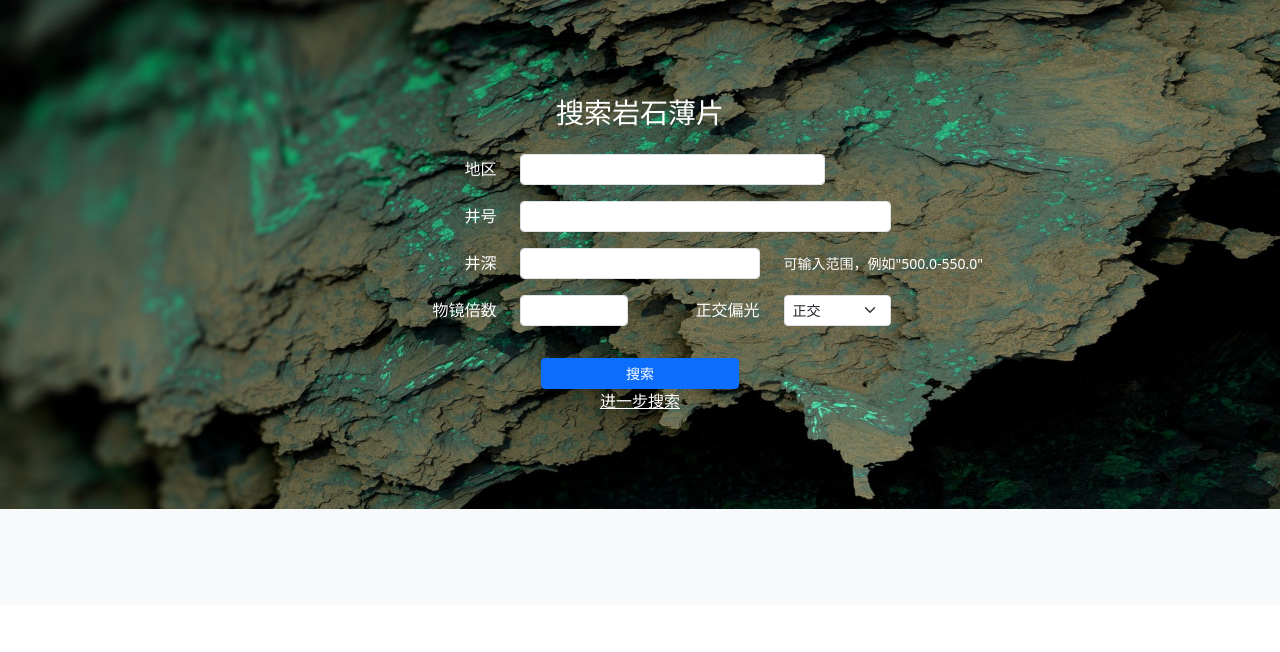
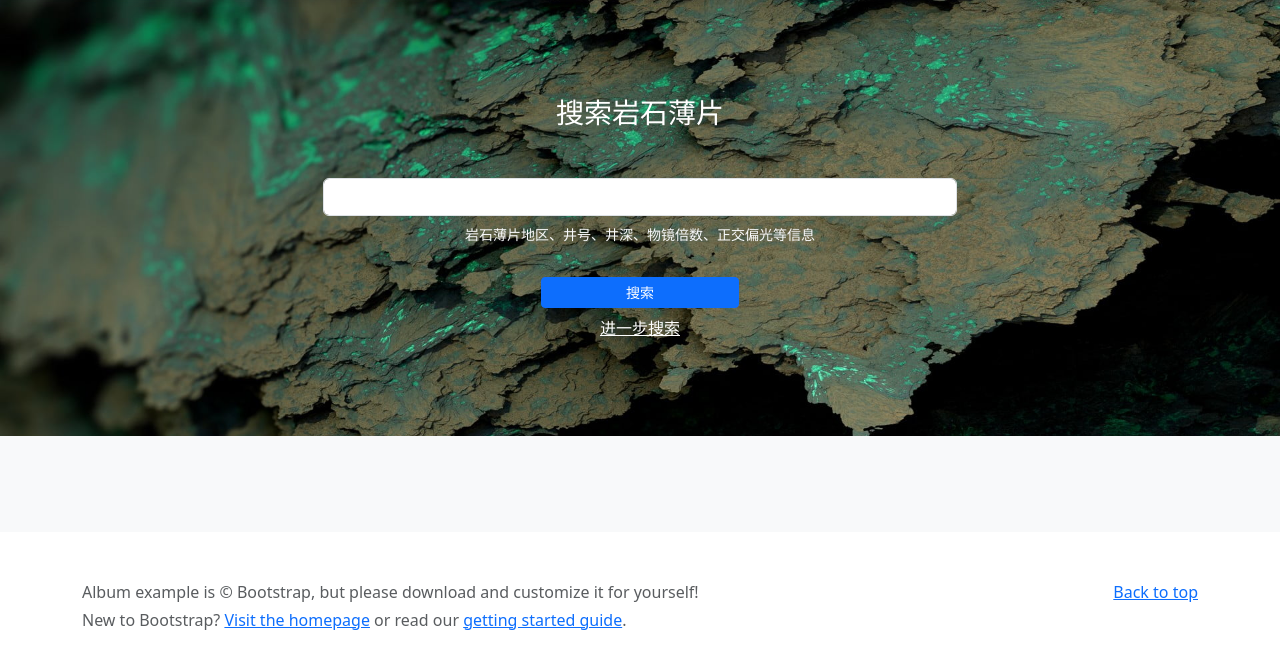
Before and after one commit to BackNumberyyds/rock-thin-section, a Django app: page / in a window 1280 px wide. Shown: the part 66-718 px from the top of the page. After the commit the page ends 696 px from the top, so only its background shows below. Run offline with Django 4.2, Linux system fonts and the light colour scheme; data that the repository does not hold is empty; parts of the project's set-up code (start-up, migrations or seed data) failed here and were passed over; some libraries are stand-ins or nearby versions.

Commit message:
form switching function & add none choice to orth select imput

```diff
--- a/rock/forms.py
+++ b/rock/forms.py
@@ -8,14 +8,11 @@ class FileFieldForm(forms.Form):
 
 
 class NormalSerchForm(forms.Form):
-    search_field = forms.CharField(max_length=100, widget=forms.TextInput(
-        attrs={'class': 'form-control mb-2', 'placeholder': 'Search'}))
+    search_field = forms.CharField(max_length=100, label=False, widget=forms.TextInput(
+        attrs={'class': 'form-control mb-2'}))
 
 
-CHOICE = [
-    ('单偏', 'dwad'),
-    ('正交', 'dad')
-]
+ORTH_CHOICE = (('', '———'),) + ORTH_MODE
 
 
 class DetailedSearchForm(forms.Form):
@@ -28,4 +25,4 @@ class DetailedSearchForm(forms.Form):
     lens_field = forms.IntegerField(
         label='物镜倍数', required=False, widget=forms.NumberInput(attrs={'class': 'form-control form-control-sm'}))
     orth_field = forms.ChoiceField(
-        label='正交偏光', required=False, choices=ORTH_MODE, widget=forms.Select(attrs={'class': 'form-select form-select-sm', 'style': 'height:31px'}))
+        label='正交偏光', required=False, choices=ORTH_CHOICE, widget=forms.Select(attrs={'class': 'form-select form-select-sm'}))
--- a/rock/static/css/styles.css
+++ b/rock/static/css/styles.css
@@ -6,3 +6,7 @@
     background-size: cover;
     background-position: 50%;
 }
+
+#form_toggler {
+    cursor: pointer;
+}
--- a/rock/templates/index.html
+++ b/rock/templates/index.html
@@ -7,15 +7,30 @@
         <div class="row py-lg-5 px-lg-5">
             <div class="col-lg-8 col-md-10 mx-auto">
                 <h3 class="fw-light text-white"><strong>搜索岩石薄片</strong></h1>
-                    <!-- <form>
-                        {{ normal_form }}
-                        <button type="submit">Search</button>
-                    </form> -->
-                    <!-- <form>
-                        {{ detailed_form }}
-                        <button type="submit">Search</button>
-                    </form> -->
-                    <form>
+
+                    {% if messages %}
+                    <ul class="messages">
+                        {% for message in messages %}
+                        <li{% if message.tags %} class="{{ message.tags }}" {% endif %}>{{ message }}</li>
+                            {% endfor %}
+                    </ul>
+                    {% endif %}
+
+                    <form id="normal_form">
+                        <div class="row mt-5 align-items-center justify-content-center">
+                            <div class="col-10">
+                                {{ normal_form }}
+                                <div class="form-text text-light">
+                                    岩石薄片地区、井号、井深、物镜倍数、正交偏光等信息
+                                </div>
+                            </div>
+                        </div>
+                        <input type="hidden" name="form_type" value="normal_form">
+                        <div class="row my-2 align-items-center justify-content-center">
+                            <button type="submit" class="col-3 btn btn-primary btn-sm mt-4">搜索</button>
+                        </div>
+                    </form>
+                    <form style="display:none;" id="detailed_form">
                         <div class="row mt-4 align-items-center">
                             <div class="col-3 col-md-4 d-flex justify-content-end text-white">
                                 <label for="{{ detailed_form.region_field.id_for_label }}" class="form-label">
@@ -77,11 +92,12 @@
                                 </div>
                             </div>
                         </div>
-                        <div class="row mt-2 align-items-center justify-content-center">
+                        <input type="hidden" name="form_type" value="detailed_form">
+                        <div class="row my-2 align-items-center justify-content-center">
                             <button type="submit" class="col-3 btn btn-primary btn-sm mt-4">搜索</button>
                         </div>
                     </form>
-                    <a href="{% url 'logout' %}" class="text-white">进一步搜索</a>
+                    <a class="text-white" id="form_toggler">进一步搜索</a>
             </div>
         </div>
     </section>
@@ -146,4 +162,23 @@
     </div>
 </footer>
 
+<script>
+    var toggleButton = document.getElementById("form_toggler");
+    var normal_form = document.getElementById('normal_form')
+    var detailed_form = document.getElementById('detailed_form')
+
+    toggleButton.addEventListener("click", function () {
+        if (detailed_form.style.display == "none") {
+            normal_form.style.display = "none";
+            detailed_form.style.removeProperty("display")
+            toggleButton.textContent = "返回"
+        } else if (normal_form.style.display == "none") {
+            detailed_form.style.display = "none";
+            normal_form.style.removeProperty("display")
+            toggleButton.textContent = "进一步搜索"
+        }
+    });
+
+</script>
+
 {% endblock %}
```
